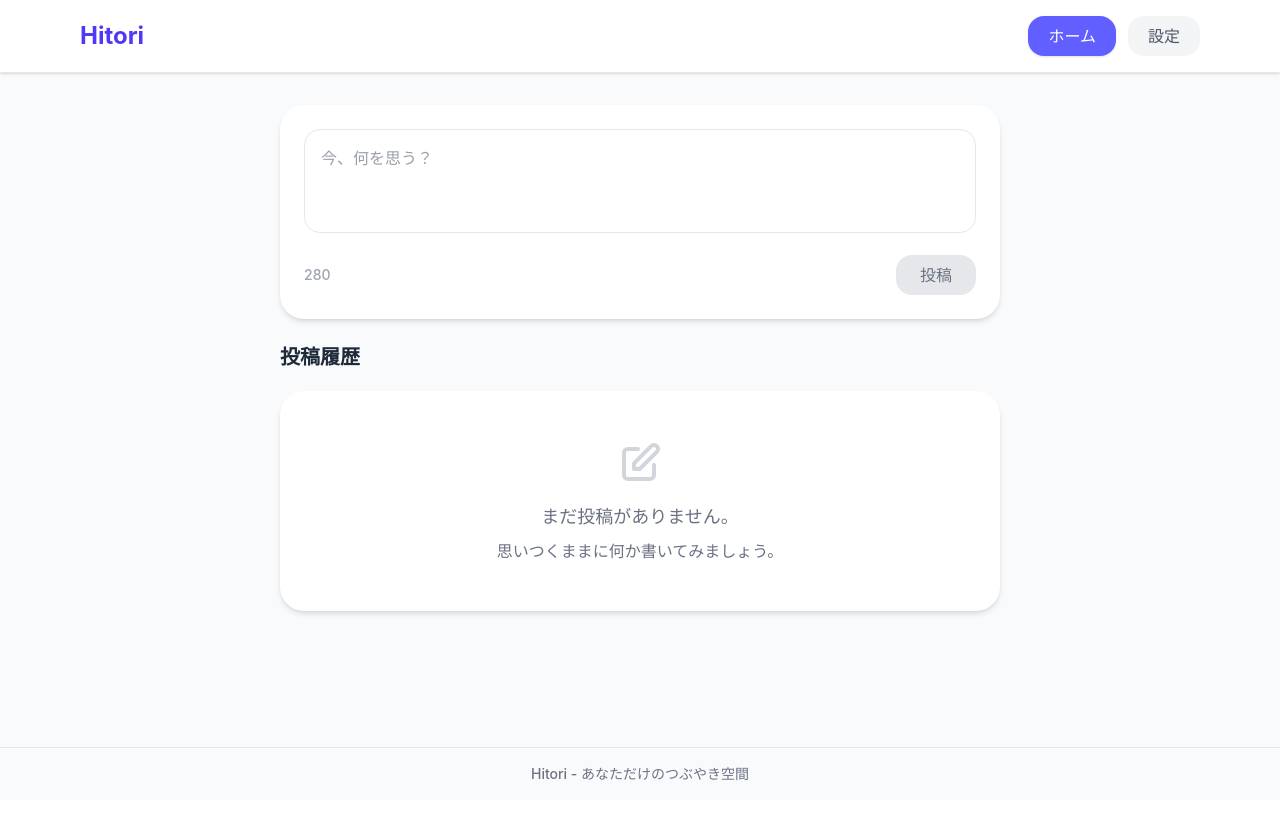
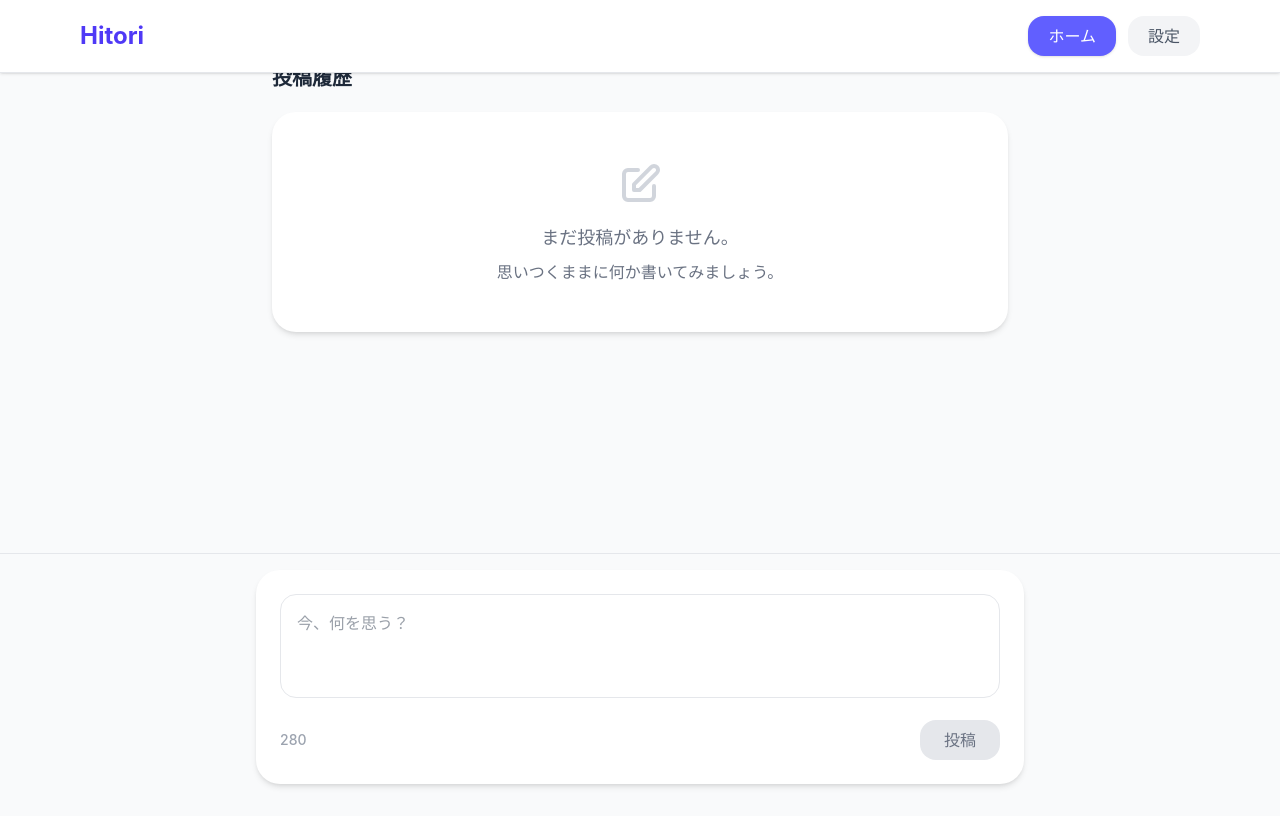
Before and after one commit to seita1996/hitori, a React (Vite) app: page / in a window 1280 px wide. Built offline with nearby package versions, Linux system fonts and the light colour scheme.

Commit message:
投稿フォームを画面下に配置

```diff
--- a/src/App.tsx
+++ b/src/App.tsx
@@ -88,9 +88,11 @@ function App() {
 
   return (
     <div className="min-h-screen bg-gray-50 dark:bg-gray-900 text-gray-800 dark:text-gray-200 flex flex-col">
-      <NavBar currentView={view} setView={setView} />
+      <div className="fixed top-0 left-0 right-0 z-10">
+        <NavBar currentView={view} setView={setView} />
+      </div>
 
-      <main className="container mx-auto p-4 md:p-6 flex-grow max-w-3xl">
+      <main className="flex-grow pt-16 pb-20">
         <AnimatePresence mode="wait">
           {view === "home" && (
             <motion.div
@@ -99,10 +101,16 @@ function App() {
               animate={{ opacity: 1, y: 0 }}
               exit={{ opacity: 0, y: -10 }}
               transition={{ duration: 0.3, type: "spring", stiffness: 150 }}
-              className="py-2 space-y-6"
+              className="h-full"
             >
-              <PostForm onSubmit={handleNewPost} />
-              <Timeline posts={posts} onDelete={handleDeletePost} />
+              <div className="overflow-y-auto h-[calc(100vh-8rem)] px-4 md:container md:mx-auto md:max-w-3xl no-scrollbar">
+                <Timeline posts={posts} onDelete={handleDeletePost} />
+              </div>
+              <div className="fixed bottom-0 left-0 right-0 z-10 bg-gray-50 dark:bg-gray-900 border-t border-gray-200 dark:border-gray-700 p-4">
+                <div className="container mx-auto max-w-3xl">
+                  <PostForm onSubmit={handleNewPost} />
+                </div>
+              </div>
             </motion.div>
           )}
 
@@ -113,7 +121,7 @@ function App() {
               animate={{ opacity: 1, y: 0 }}
               exit={{ opacity: 0, y: -10 }}
               transition={{ duration: 0.3, type: "spring", stiffness: 150 }}
-              className="py-2"
+              className="px-4 md:container md:mx-auto md:max-w-3xl"
             >
               <Settings
                 cloudProvider={cloudProvider}
@@ -125,10 +133,6 @@ function App() {
           )}
         </AnimatePresence>
       </main>
-
-      <footer className="border-t border-gray-200 dark:border-gray-700 py-4 text-center text-sm text-gray-500 dark:text-gray-400 mt-8">
-        <p className="font-medium">Hitori - あなただけのつぶやき空間</p>
-      </footer>
     </div>
   );
 }
--- a/src/components/Timeline.tsx
+++ b/src/components/Timeline.tsx
@@ -18,6 +18,9 @@ export function Timeline({ posts, onDelete }: TimelineProps) {
     });
   };
 
+  // 投稿を古い順に並べ替え（反転）
+  const sortedPosts = [...posts].reverse();
+
   return (
     <div className="space-y-5">
       <h2 className="text-xl font-semibold mb-5 text-gray-800 dark:text-gray-200">投稿履歴</h2>
@@ -32,7 +35,7 @@ export function Timeline({ posts, onDelete }: TimelineProps) {
         </div>
       ) : (
         <AnimatePresence mode="popLayout">
-          {posts.map((post) => (
+          {sortedPosts.map((post) => (
             <motion.div
               key={post.id}
               initial={{ opacity: 0, y: 20 }}
--- a/src/index.css
+++ b/src/index.css
@@ -1 +1,22 @@
 @import "./tailwind.css";
+
+/* スクロールバーを非表示にするスタイル */
+@layer utilities {
+  .no-scrollbar::-webkit-scrollbar {
+    display: none;
+  }
+
+  .no-scrollbar {
+    -ms-overflow-style: none;  /* IE and Edge */
+    scrollbar-width: none;  /* Firefox */
+  }
+}
+
+/* ルート要素のスクロールバーを非表示に */
+:root {
+  overflow: hidden;
+}
+
+body {
+  overflow: hidden;
+}
```
